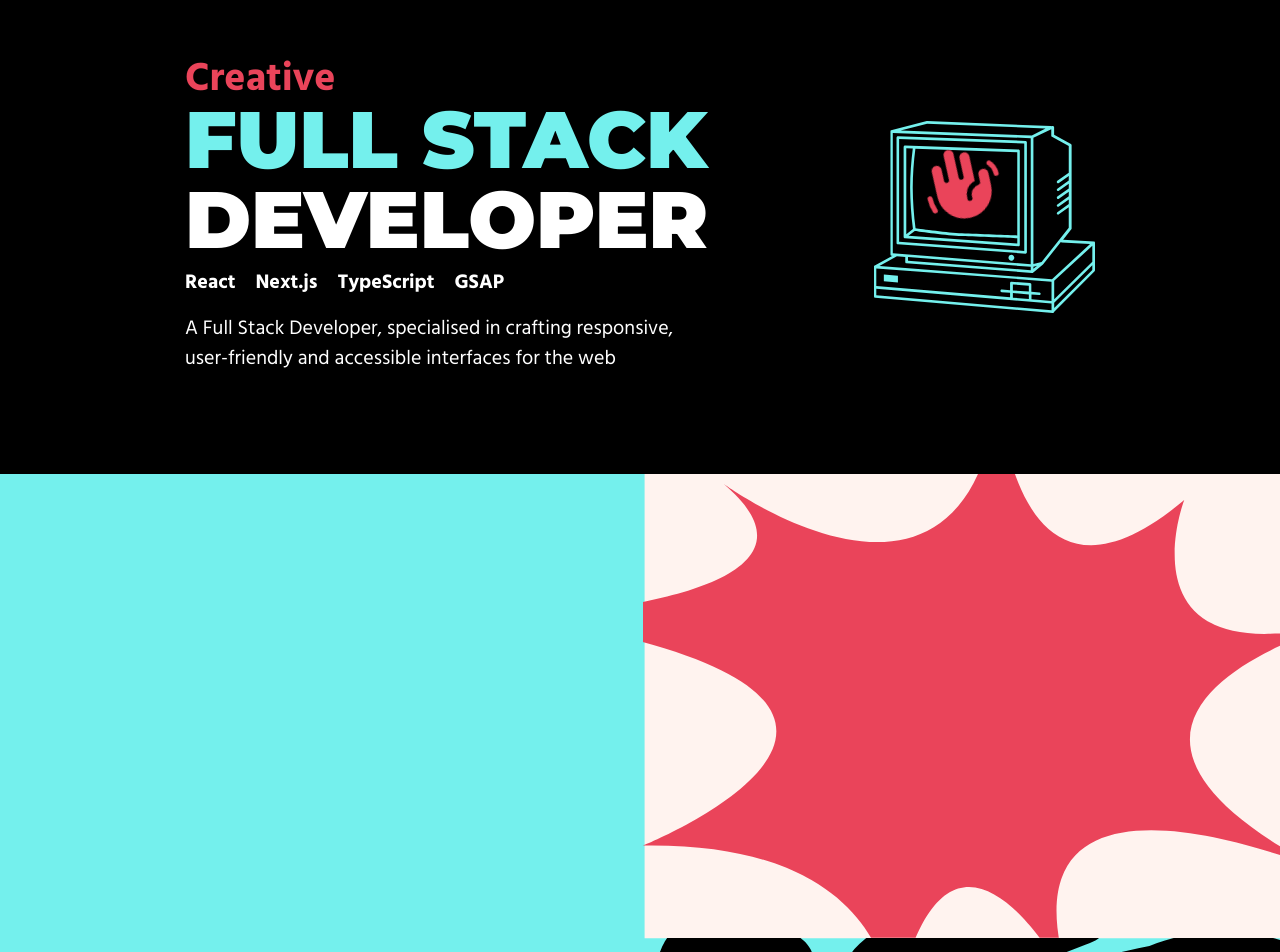
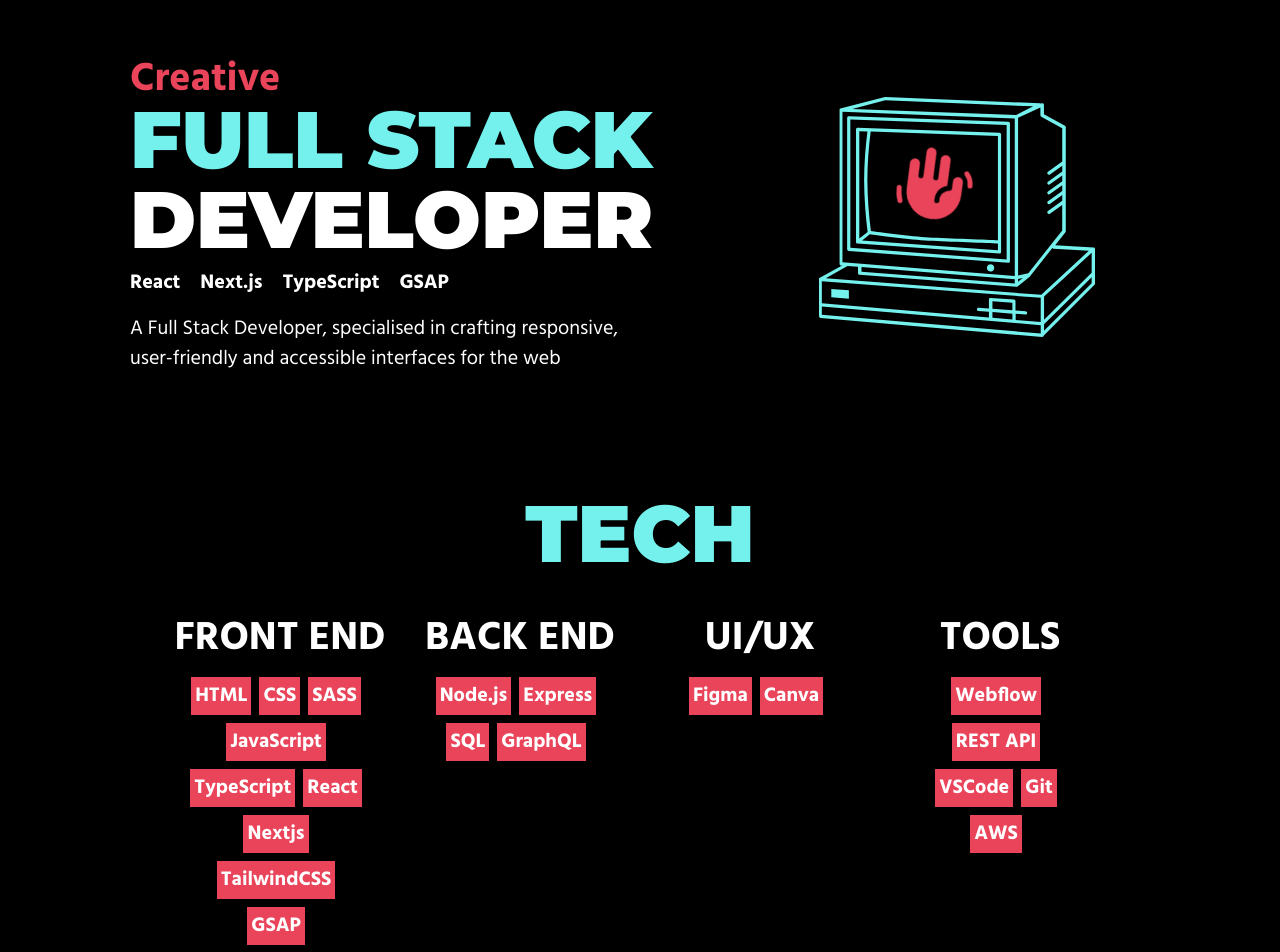
Before and after one commit to JBlackburn94/portfoliojb, a Next.js app: page / in a window 1280 px wide. Shown: the part 140-1092 px from the top of the page. Built offline with nearby package versions, Linux system fonts and the light colour scheme.

Commit message:
adds new layout to about section

```diff
--- a/src/app/components/About.tsx
+++ b/src/app/components/About.tsx
@@ -1,18 +1,14 @@
 import Image from "next/image";
-import aboutImage from "../../../public/mobileSide.svg";
 import TechContainer from "./TechContainer";
 
 export default function About() {
   return (
-    <section className="bg-mainCyan flex flex-row-reverse justify-between">
-      <Image
-        src={aboutImage}
-        alt="A collection of vector images"
-        className="w-1/2"
-      />
+    <section className="h-screen flex items-start justify-center px-40">
       <div className="flex flex-col items-center justify-center">
-        <div className="flex flex-col items-start px-[26px]">
-          <h2 className="heading text-mainPink text-[48px] uppercase">Tech</h2>
+        <div className="flex flex-col items-center">
+          <h2 className="heading text-mainCyan text-[48px] md:text-[80px] uppercase">
+            Tech
+          </h2>
           <TechContainer />
         </div>
       </div>
--- a/src/app/components/Hero.tsx
+++ b/src/app/components/Hero.tsx
@@ -48,21 +48,22 @@
   return (
     <section className="flex flex-col md:flex-row-reverse justify-center md:justify-between items-center px-[41px] py-[100px] lg:px-[185px]">
       <div
-        className="flex flex-col items-center justify-center relative md:ml-[100px] lg:ml-[166px] mt-[100px] opacity-0"
+        className="flex flex-col items-center justify-center relative md:ml-[100px] lg:ml-[166px] mt-[100px] opacity-0 shrink-0"
         id="image-container"
       >
         <PiHandWavingFill
-          className="text-mainPink text-[70px] md:text-[50px] lg:text-[80px] absolute m-auto left-0 right-12 bottom-16 md:bottom-14 lg:bottom-16 top-0"
+          className="text-mainPink text-[70px] md:text-[80px] absolute m-auto left-0 right-12 bottom-16 md:bottom-14 lg:bottom-16 top-0"
           id="waving"
         />
         <Image
-          src={width > 390 ? desktopHero : hero}
+          src={hero}
           alt="A vector image of a computer monitor"
+          className="object-cover"
           priority
         />
       </div>
       <div
-        className="flex flex-col mt-[28px] md:mt-[100px] opacity-0"
+        className="flex flex-col mt-[28px] md:mt-[100px] opacity-0 shrink"
         id="content-container"
       >
         <h2 className="font-bold text-mainPink text-[28px] lg:text-[40px] leading-none ">
--- a/src/app/components/SectionHeading.tsx
+++ b/src/app/components/SectionHeading.tsx
@@ -3,7 +3,7 @@
 export default function SectionHeading({ title }: SectionHeadingProps) {
   return (
     <>
-      <h3 className="text-black font-bold text-[20px] uppercase mt-[15px]">
+      <h3 className="font-bold text-[20px] md:text-[40px] uppercase text-center mt-[15px]">
         {title}
       </h3>
     </>
--- a/src/app/components/TechContainer.tsx
+++ b/src/app/components/TechContainer.tsx
@@ -1,19 +1,26 @@
 import { frontEnd, backEnd, uiUx, tools } from "../constants";
-import { TechProps } from "../types";
 import SectionHeading from "./SectionHeading";
 import TechContainerContent from "./TechContainerContent";
 
 export default function TechContainer() {
   return (
-    <div>
+    <div className="flex flex-wrap">
+      <div className="flex flex-col items-center w-1/4">
         <SectionHeading title="Front End" />
         <TechContainerContent tech={frontEnd} />
+      </div>
+      <div className="flex flex-col items-center w-1/4">
         <SectionHeading title="Back End" />
         <TechContainerContent tech={backEnd} />
+      </div>
+      <div className="flex flex-col items-center w-1/4">
         <SectionHeading title="UI/UX" />
         <TechContainerContent tech={uiUx} />
+      </div>
+      <div className="flex flex-col items-center w-1/4">
         <SectionHeading title="Tools" />
         <TechContainerContent tech={tools} />
       </div>
+    </div>
   );
 }
--- a/src/app/components/TechContainerContent.tsx
+++ b/src/app/components/TechContainerContent.tsx
@@ -4,10 +4,10 @@
   tech,
 }: TechContainerContentProps) {
   return (
-    <div className="flex flex-wrap">
+    <div className="flex flex-wrap justify-center w-1/2 md:w-3/4">
       {tech.map((item) => (
         <p
-          className="bg-mainPink mr-1 text-[16px] mt-2 p-1 font-bold"
+          className="bg-mainPink mr-1 md:mr-2 flex shrink-0 text-[16px] md:text-[20px] mt-2 p-1 font-bold"
           key={item.id}
         >
           {item.name}
--- a/tailwind.config.ts
+++ b/tailwind.config.ts
@@ -11,7 +11,7 @@
       colors: {
         mainPink: "#EA445A",
         mainCyan: "#74F0ED",
-      }
+      },
     },
   },
   plugins: [],
```
Also changed, not shown: public/desktop-bg.webp (added), src/app/globals.css (line endings or trailing spaces). Lines whose indentation alone changed are shown as unchanged.
